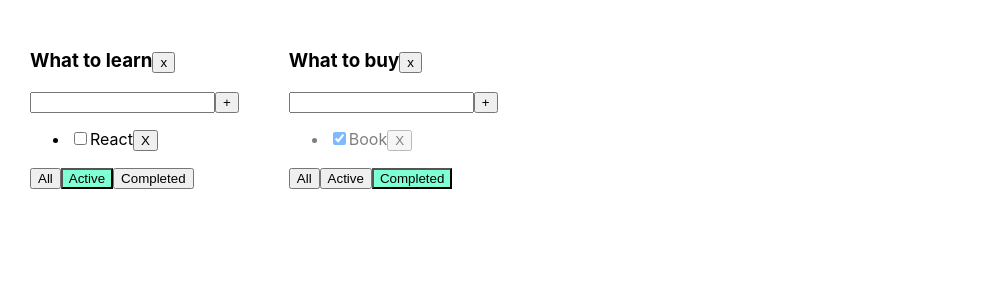
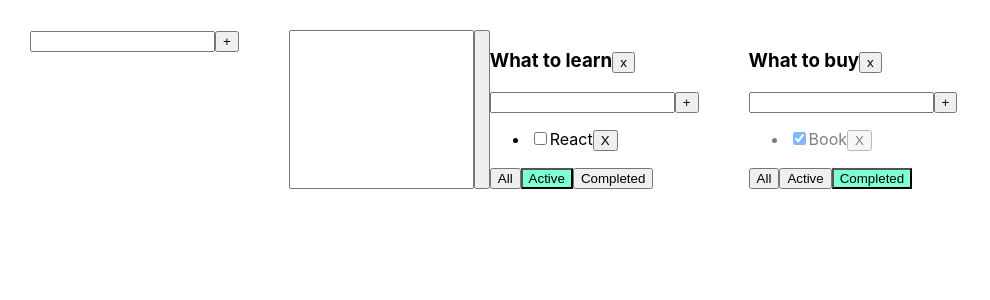
Before and after one commit to davidradcenko/Todolist, a React (Create React App) app: page / in a window 1280 px wide. Shown: the top 300 px of the page, without its empty margins (0-990 px from the left). Built offline with nearby package versions, Linux system fonts and the light colour scheme.

Commit message:
video 6 21 min

```diff
--- /dev/null
+++ b/src/AddItemForm.tsx
@@ -0,0 +1,39 @@
+import React, {ChangeEvent, KeyboardEvent, useState} from "react";
+
+type AddItemFormType = {
+    addItem: (title: string) => void
+}
+
+export function AddItemForm(props: AddItemFormType) {
+    const [newTaskTitel, setnewTaskTitel] = useState("")
+    const [error, setError] = useState<string | null>(null)
+    const onNewTitleChengeHander = (e: ChangeEvent<HTMLInputElement>) => {
+        setnewTaskTitel(e.currentTarget.value)
+    }
+    const onKeyPress = (e: KeyboardEvent<HTMLInputElement>) => {
+        setError(null)
+        if (e.charCode === 13) {
+            props.addItem(newTaskTitel)
+            setnewTaskTitel("")
+        }
+    }
+    const addTask = () => {
+        if (newTaskTitel.trim() !== "") {
+            props.addItem(newTaskTitel.trim())
+            setnewTaskTitel("")
+        } else {
+            setError("Title is required")
+        }
+    }
+    return (
+        <div>
+            <input value={newTaskTitel}
+                   onChange={onNewTitleChengeHander}
+                   onKeyPress={onKeyPress}
+                   type="text"
+                   className={error ? "error" : ""}/>
+            <button onClick={addTask}>+</button>
+            {error && <div className="error-message">{error}</div>}
+        </div>
+    )
+}
--- a/src/App.tsx
+++ b/src/App.tsx
@@ -2,6 +2,7 @@ import React, {useState} from 'react';
 import './App.css';
 import {Todolist, TaskType} from "./Todolist";
 import {v1} from "uuid";
+import {AddItemForm} from "./AddItemForm";
 
 export type FiltorValeosType = "all" | "completed" | "active";
 type TodolistType = {
@@ -71,8 +72,19 @@ function App() {
             {id: v1(), title: "Milk", isDone: false},
         ]
     })
+    function addTodoList(title:string) {
+        let todolists:TodolistType = {
+            id:v1(),
+            filter:"all",
+            title:title
+        }
+        setTodolist([todolists,...todolist])
+        setTasks({...tasksOdj, [todolists.id]:[]})
+    }
     return (
         <div className="App">
+            <AddItemForm addItem={addTodoList} />
+            <input type="text"/> <input type="button"/>
             {
                 todolist.map(t => {
                     let taskForTodolist = tasksOdj[t.id];
--- a/src/Todolist.tsx
+++ b/src/Todolist.tsx
@@ -1,6 +1,6 @@
-import React, {useState, ChangeEvent, KeyboardEvent, ChangeEventHandler} from "react";
-import {futimes} from "fs";
+import React, {ChangeEvent} from "react";
 import {FiltorValeosType} from "./App";
+import {AddItemForm} from "./AddItemForm";
 
 export type TaskType = {
     id: string, title: string, isDone: boolean
@@ -18,49 +18,20 @@ type PropsType = {
 }
 
 export function Todolist(props: PropsType) {
-    const [newTaskTitel, setnewTaskTitel] = useState("")
-    const [error, setError] = useState<string | null>(null)
-
-    const onNewTitleChengeHander = (e: ChangeEvent<HTMLInputElement>) => {
-        setnewTaskTitel(e.currentTarget.value)
-    }
-    const onKeyPress = (e: KeyboardEvent<HTMLInputElement>) => {
-        setError(null)
-        if (e.charCode === 13) {
-            props.addTask(newTaskTitel, props.id)
-            setnewTaskTitel("")
-        }
-    }
-    const addTask = () => {
-        if (newTaskTitel.trim() !== "") {
-            props.addTask(newTaskTitel.trim(), props.id)
-            setnewTaskTitel("")
-        } else {
-            setError("Title is required")
-        }
-
-
-    }
-
     const onAllClickHander = () => props.changeFilter("all", props.id)
     const onCompletedClickHander = () => props.changeFilter("completed", props.id)
     const onActiveClickHander = () => props.changeFilter("active", props.id)
     const removeTodolist = () => {
         props.removeTodolist(props.id)
     }
+    const addTask = (title:string)=>{
+        props.addTask(title,props.id);
+    }
     return (<div>
             <h3>{props.title}
                 <button onClick={removeTodolist}>x</button>
             </h3>
-            <div>
-                <input value={newTaskTitel}
-                       onChange={onNewTitleChengeHander}
-                       onKeyPress={onKeyPress}
-                       type="text"
-                       className={error ? "error" : ""}/>
-                <button onClick={addTask}>+</button>
-                {error && <div className="error-message">{error}</div>}
-            </div>
+            <AddItemForm  addItem={addTask}/>
             <ul>
                 {props.tasks.map(t => {
                     const onRevoveHander = () => props.RemoveTasks(t.id, props.id)
```
